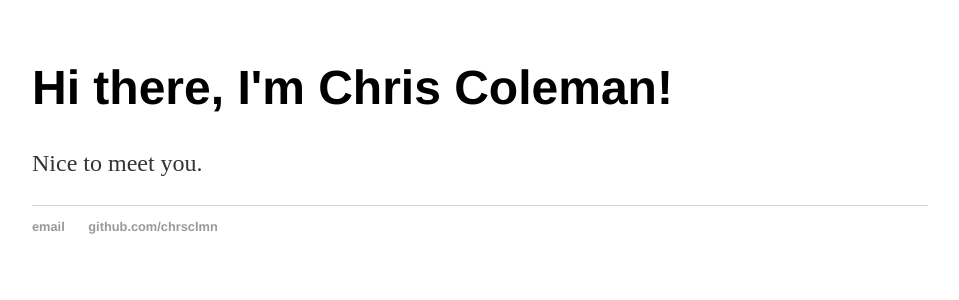
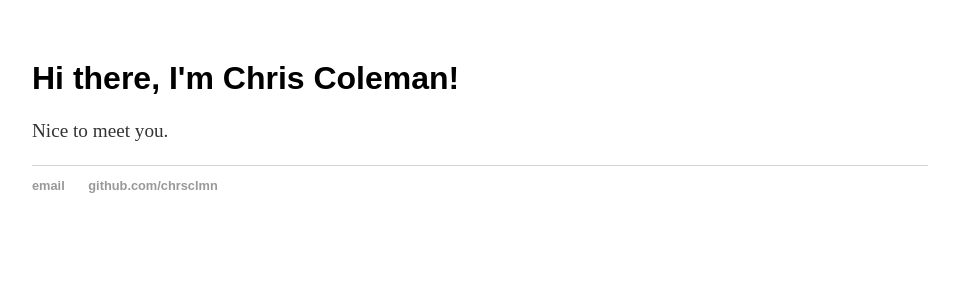
Before and after one commit to chrsclmn/chrsclmn.github.io, a Jekyll site: the page built from index.html, in a window 1280 px wide. Shown: the top 300 px of the page, without its empty margins (160-1119 px from the left). Built offline with Jekyll 4.4.1, drawn with Linux system fonts in a browser that asks for light colours.

Commit message:
Update main.css

```diff
--- a/css/main.css
+++ b/css/main.css
@@ -2,42 +2,40 @@
     margin: 60px auto;
     width: 70%;
 }
+
 nav ul, footer ul {
-    font-family:'Helvetica', 'Arial', 'Sans-Serif';
+    font-family: sans-serif;
     padding: 0px;
     list-style: none;
     font-weight: bold;
 }
+
 nav ul li, footer ul li {
     display: inline;
     margin-right: 20px;
 }
+
 a {
     text-decoration: none;
     color: #999;
 }
+
 a:hover {
     text-decoration: underline;
 }
+
 h1 {
-    font-size: 3em;
-    font-family:'Helvetica', 'Arial', 'Sans-Serif';
+    font-size: 2em;
+    font-family: sans-serif;
 }
+
 p {
-    font-size: 1.5em;
+    font-size: 1.2em;
     line-height: 1.4em;
     color: #333;
 }
+
 footer {
     border-top: 1px solid #d5d5d5;
     font-size: .8em;
 }
-
-ul.posts {
-    margin: 20px auto 40px;
-    font-size: 1.5em;
-}
-
-ul.posts li {
-    list-style: none;
-}
```
